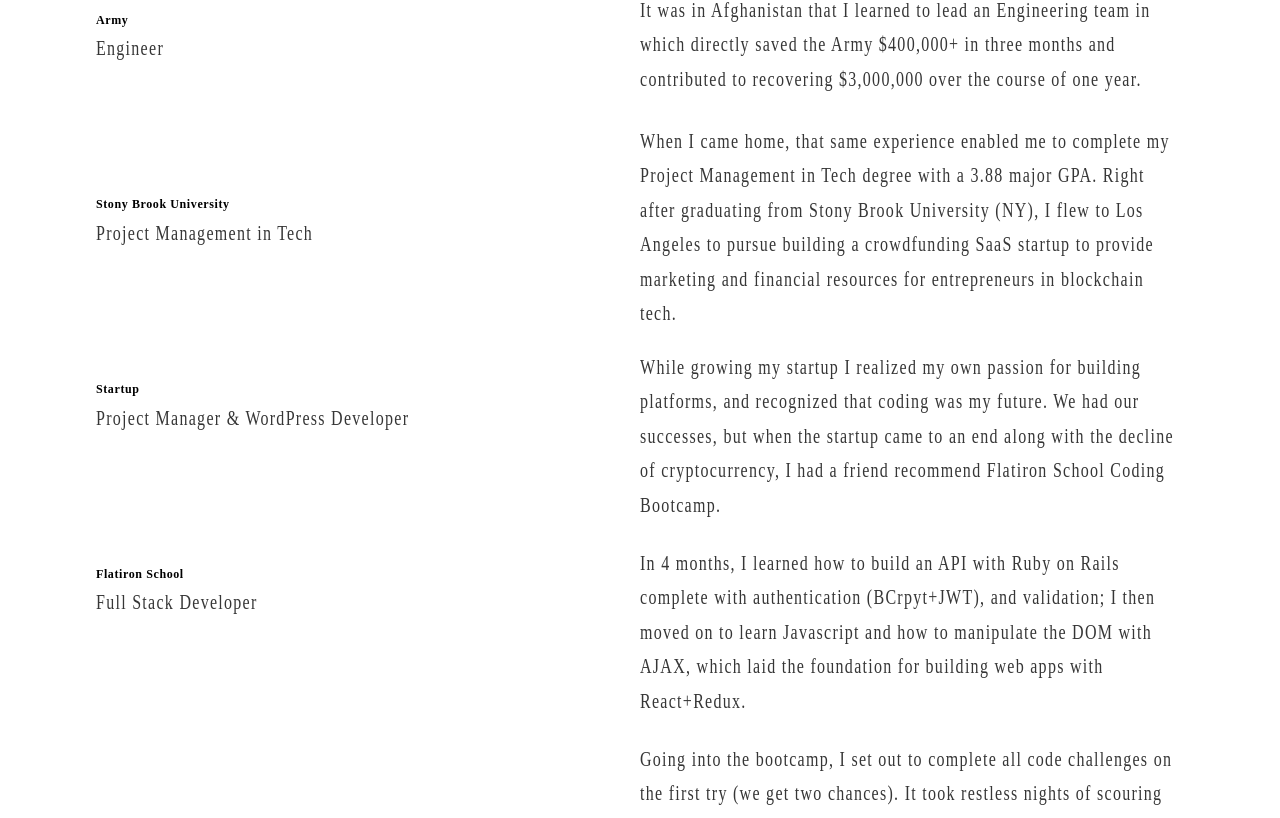
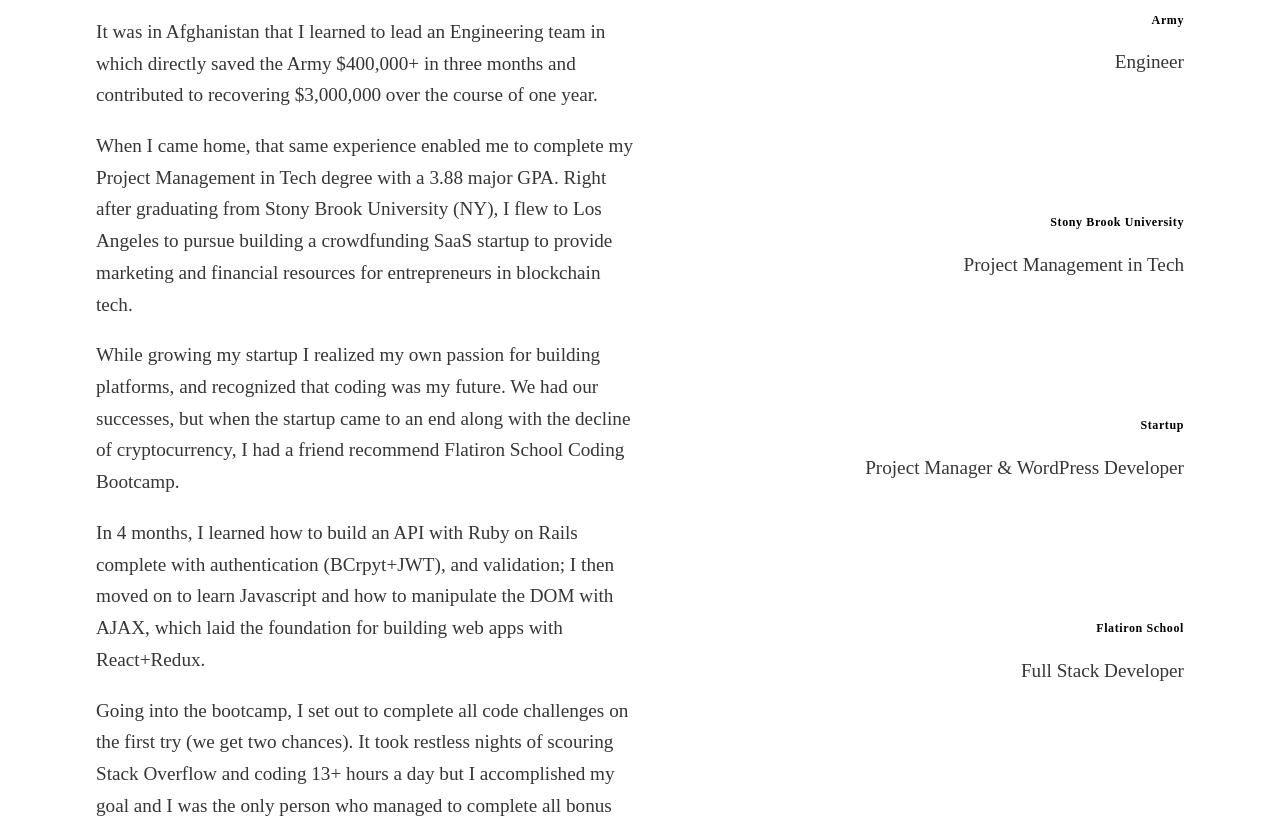
Before and after one commit to robertchen234/portfolio, a React (Create React App) app: page / in a window 1280 px wide. Shown: the part 1319-2137 px from the top of the page. Built offline with nearby package versions, Linux system fonts and the light colour scheme; no server answers.

Commit message:
restyled bio

```diff
--- a/src/App.css
+++ b/src/App.css
@@ -77,12 +77,13 @@
 
 p {
   font-family: Futura;
-  font-size: 0.8;
-  transform: scale(1, 1.3);
+  font-size: 1.2em;
+  /* font-size: 0.8;
+  transform: scale(1, 1.2);
+  letter-spacing: 0.09em; */
   font-style: normal;
   font-variant: normal;
   font-weight: 100;
-  letter-spacing: 0.08em;
   line-height: 1.65em;
   color: rgba(54, 54, 54, 1);
   padding-bottom: 3em;
@@ -310,6 +311,14 @@
   flex: 1;
 }
 
+.bio-left p {
+  margin-bottom: -3em;
+}
+
+.bio-right {
+  text-align: right;
+}
+
 .bio-piece {
   margin-bottom: 5em;
 }
--- a/src/components/Bio.js
+++ b/src/components/Bio.js
@@ -11,24 +11,6 @@
       </div>
       <div className="bio-area">
         <div className="bio-left">
-          <div className="bio-piece">
-            <h4>Army</h4>
-            <p>Engineer</p>
-          </div>
-          <div className="bio-piece">
-            <h4>Stony Brook University</h4>
-            <p>Project Management in Tech</p>
-          </div>
-          <div className="bio-piece">
-            <h4>Startup</h4>
-            <p>Project Manager & WordPress Developer</p>
-          </div>
-          <div className="bio-piece">
-            <h4>Flatiron School</h4>
-            <p>Full Stack Developer</p>
-          </div>
-        </div>
-        <div className="bio-right">
           <p>
             It was in Afghanistan that I learned to lead an Engineering team in
             which directly saved the Army $400,000+ in three months and
@@ -70,6 +52,24 @@
             software engineer.
           </p>
         </div>
+        <div className="bio-right">
+          <div className="bio-piece">
+            <h4>Army</h4>
+            <p>Engineer</p>
+          </div>
+          <div className="bio-piece">
+            <h4>Stony Brook University</h4>
+            <p>Project Management in Tech</p>
+          </div>
+          <div className="bio-piece">
+            <h4>Startup</h4>
+            <p>Project Manager & WordPress Developer</p>
+          </div>
+          <div className="bio-piece">
+            <h4>Flatiron School</h4>
+            <p>Full Stack Developer</p>
+          </div>
+        </div>
       </div>
     </div>
   );
```
